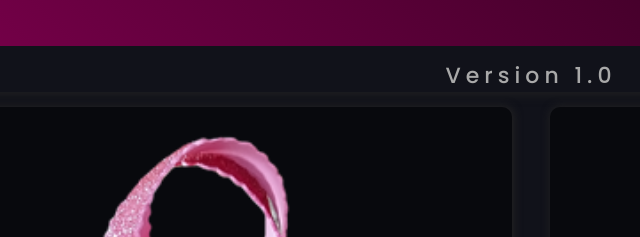
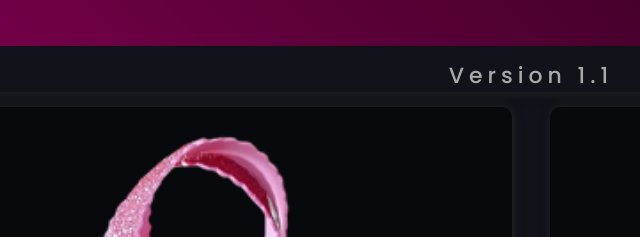
Before and after one commit to Wald-Designer/my-shop, a plain HTML site: page index.html in a window 1280 px wide. Shown: the part 280-517 px from the top of the page, 109-749 px from the left. Drawn offline with Linux system fonts and the light colour scheme.

Commit message:
dddsda
oer

```diff
--- a/index.html
+++ b/index.html
@@ -41,7 +41,7 @@
             <p>Manualidades con diseños personalizados al mejor precio.</p>
         </div>
         <div class="header-article">
-            <h3>Version 1.0</h3>
+            <h3>Version 1.1</h3>
         </div>
 
         <div class="article">
```
